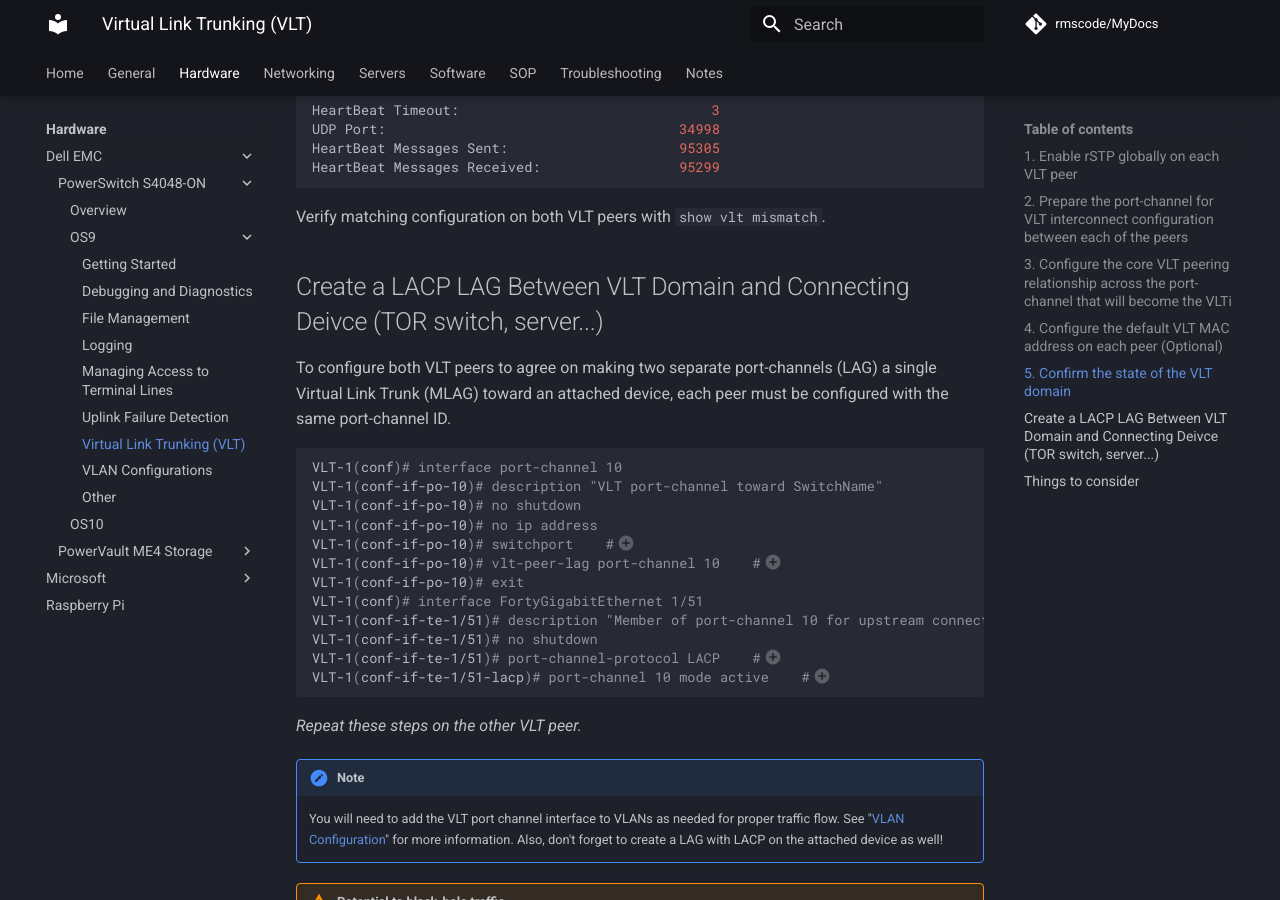
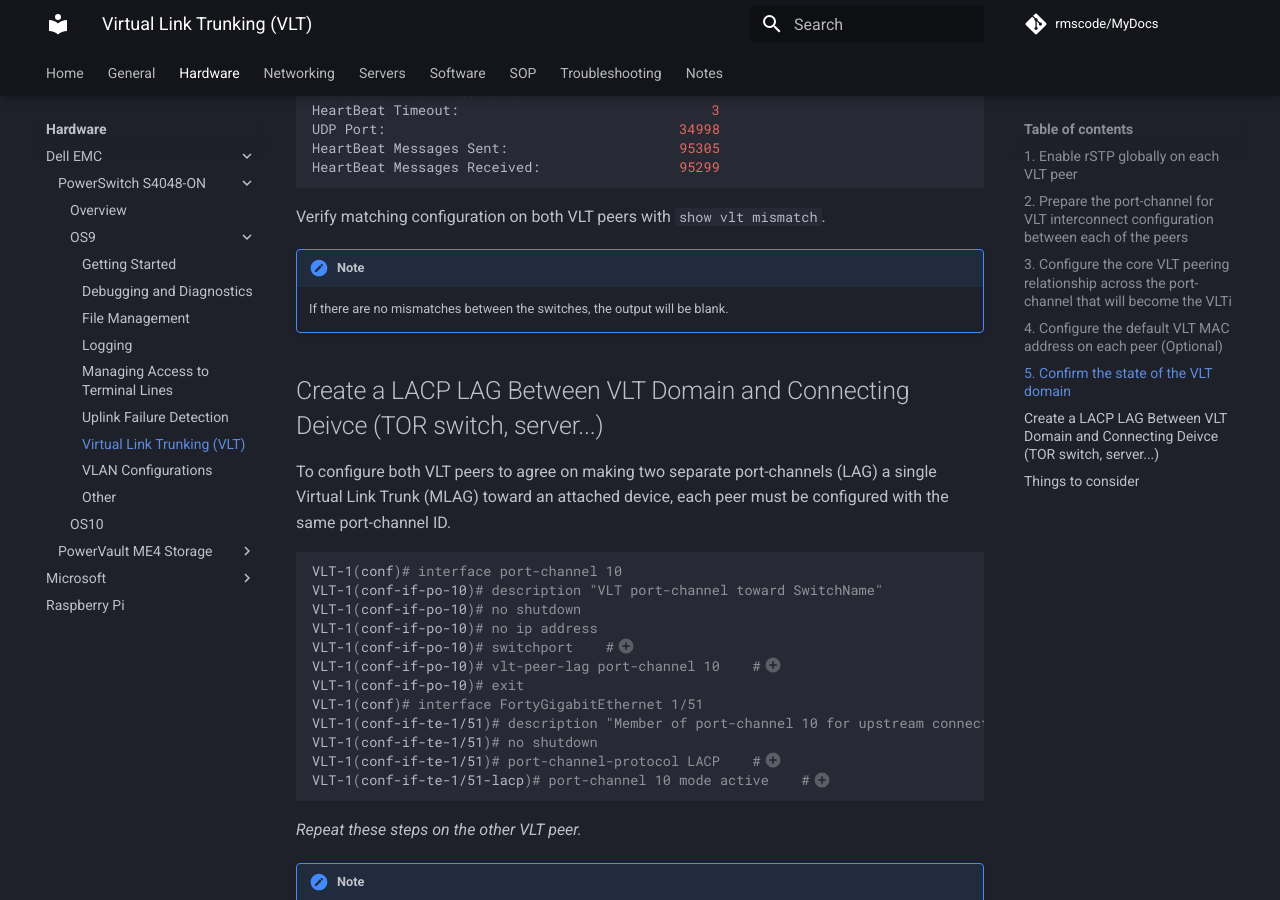
Before and after one commit to rmscode/binary-garden, an MkDocs documentation site: the page built from docs/hardware/dell-emc/S4048-ON/os9-vlt.md, in a window 1280 px wide and 900 px high, scrolled down 3550 px. Built offline with MkDocs 1.6.1 and Material for MkDocs 9.7.7, drawn with Linux system fonts in a browser that asks for light colours; comment, search, counter and statistics services are not loaded.

Commit message:
Update os9-vlt.md

```diff
--- a/docs/hardware/dell-emc/S4048-ON/os9-vlt.md
+++ b/docs/hardware/dell-emc/S4048-ON/os9-vlt.md
@@ -191,6 +191,10 @@
 
 Verify matching configuration on both VLT peers with `show vlt mismatch`.
 
+!!! note
+
+    If there are no mismatches between the switches, the output will be blank.
+
 ## Create a LACP LAG Between VLT Domain and Connecting Deivce (TOR switch, server...)
 
 To configure both VLT peers to agree on making two separate port-channels (LAG) a single Virtual Link Trunk (MLAG) toward an attached device, each peer must be configured with the same port-channel ID.
```
